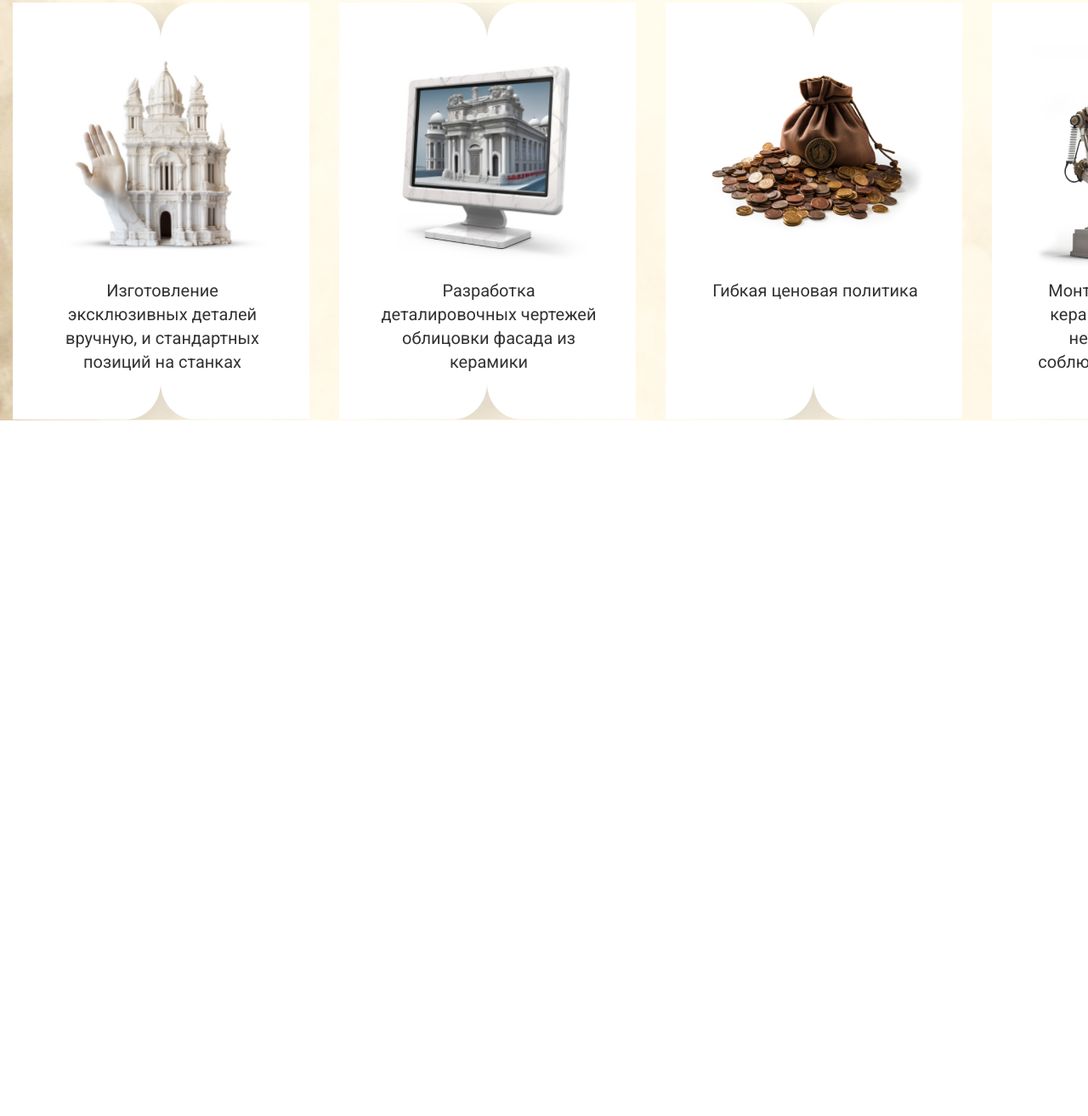
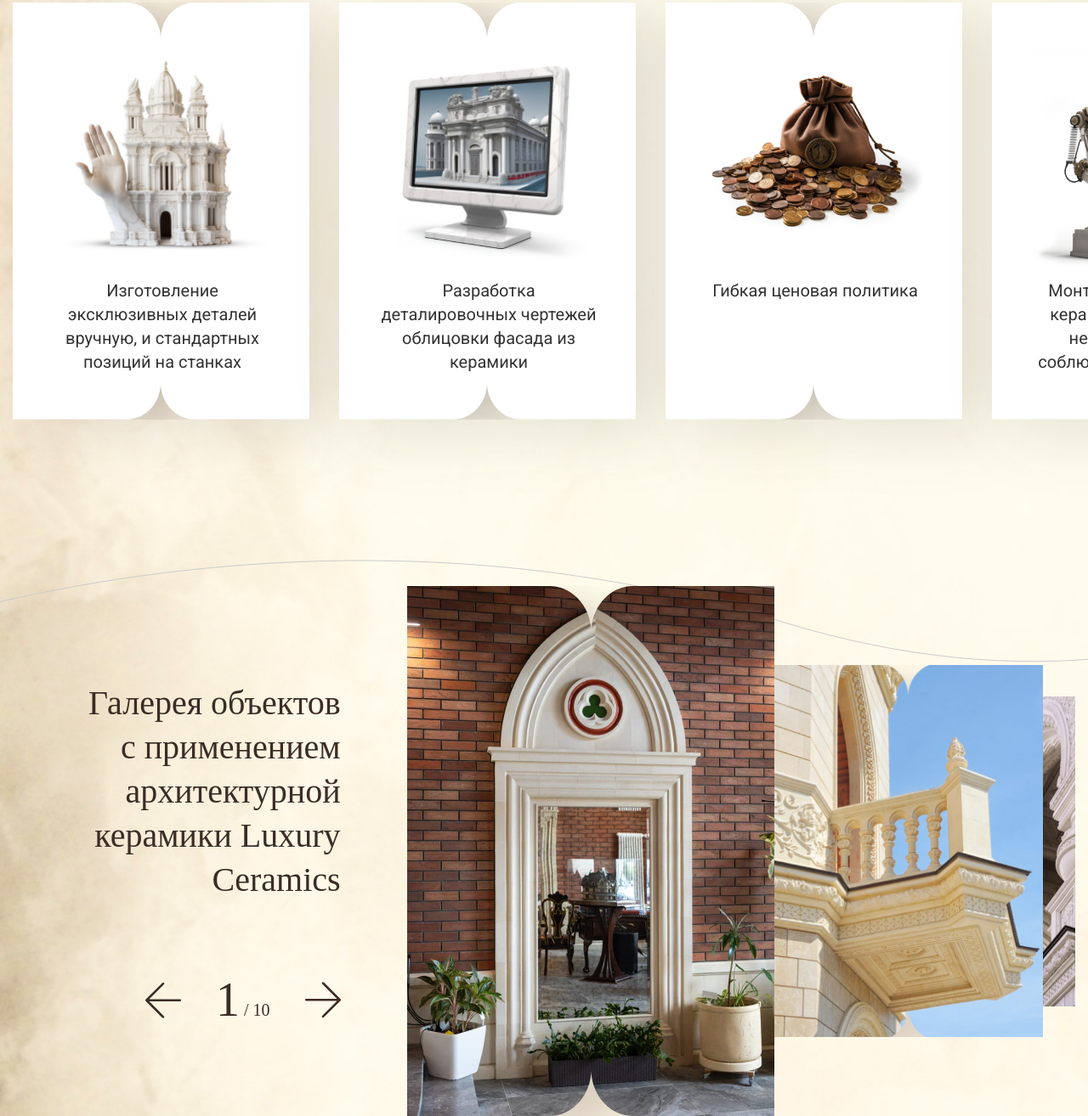
Before and after one commit to Dron245/Luxury-test, a website built with webpack: page src/index.html in a window 1280 px wide. Shown: the part 975-2289 px from the top of the page at 85% size. Before the commit the page ends 1470 px from the top, so only its background shows below. Built offline with nearby package versions, Linux system fonts and the light colour scheme; files whose address does not match are found by name.

Commit message:
0610-1511

```diff
--- a/src/index.html
+++ b/src/index.html
@@ -53,8 +53,58 @@
 						</div>
 					</div>
 				</section>
-				<section class="page__galery">
-
+				<section class="page__galery galery">
+					<div class="galery__container">
+						<div class="galery__content">
+							<h2 class="galery__title">Галерея объектов<br>с применением архитектурной керамики Luxury Ceramics</h2>
+							<div class="galery__control control">
+								<button type="button" class="control__arrow control__arrow_left">
+									<img src="@img/galery/arrow-left.svg" alt="Влево">
+								</button>
+								<div class="galery__pagination"></div>
+								<button type="button" class="control__arrow control__arrow_right">
+									<img src="@img/galery/arrow-left.svg" alt="Вправо">
+								</button>
+							</div>
+						</div>
+						<div class="galery__slider">
+							<div class="galery__swiper">
+								<div class="galery__slide -ibg">
+									<img src="@img/galery/01.png" alt="">
+								</div>
+								<div class="galery__slide -ibg">
+									<img src="@img/galery/02.png" alt="">
+								</div>
+								<div class="galery__slide -ibg">
+									<img src="@img/galery/03.png" alt="">
+								</div>
+								<div class="galery__slide -ibg">
+									<img src="@img/galery/01.png" alt="">
+								</div>
+								<div class="galery__slide -ibg">
+									<img src="@img/galery/02.png" alt="">
+								</div>
+								<div class="galery__slide -ibg">
+									<img src="@img/galery/03.png" alt="">
+								</div>
+								<div class="galery__slide -ibg">
+									<img src="@img/galery/03.png" alt="">
+								</div>
+								<div class="galery__slide -ibg">
+									<img src="@img/galery/01.png" alt="">
+								</div>
+								<div class="galery__slide -ibg">
+									<img src="@img/galery/02.png" alt="">
+								</div>
+								<div class="galery__slide -ibg">
+									<img src="@img/galery/03.png" alt="">
+								</div>
+							</div>
+						</div>
+					</div>
+					<div class="galery__decor">
+						<img src="@img/galery/decor.svg" alt="">
+					</div>
 				</section>
 			</main>
 			@@include('html/_footer.htm',{})
--- a/src/js/files/sliders.js
+++ b/src/js/files/sliders.js
@@ -8,7 +8,7 @@
 // При необходимости подключаем дополнительные модули слайдера, указывая их в {} через запятую
 // Пример: { Navigation, Autoplay }
 import Swiper from 'swiper';
-import { Navigation, Pagination } from 'swiper/modules';
+import { Navigation,Pagination } from 'swiper/modules';
 /*
 Основниые модули слайдера:
 Navigation, Pagination, Autoplay,
@@ -45,22 +45,22 @@ function initSliders() {
 	bildSliders()
 	// Перечень слайдеров
 	// Проверяем, есть ли слайдер на стронице
-	if (document.querySelector('.swiper')) { // Указываем скласс нужного слайдера
+	if (document.querySelector('.galery__slider')) { // Указываем скласс нужного слайдера
 		// Создаем слайдер
-		new Swiper('.swiper', { // Указываем скласс нужного слайдера
+		new Swiper('.galery__slider', { // Указываем скласс нужного слайдера
 			// Подключаем модули слайдера
 			// для конкретного случая
-			modules: [Navigation],
+			modules: [Navigation,Pagination],
 			observer: true,
 			observeParents: true,
-			slidesPerView: 1,
+			slidesPerView: 'auto',
 			spaceBetween: 0,
-			autoHeight: true,
+			// autoHeight: true,
 			speed: 800,
 
 			//touchRatio: 0,
 			//simulateTouch: false,
-			//loop: true,
+			loop: true,
 			//preloadImages: false,
 			//lazy: true,
 
@@ -74,12 +74,13 @@ function initSliders() {
 			*/
 
 			// Пагинация
-			/*
+
 			pagination: {
-				el: '.swiper-pagination',
+				el: '.galery__pagination',
 				clickable: true,
+				type:'fraction',
 			},
-			*/
+
 
 			// Скроллбар
 			/*
@@ -91,8 +92,8 @@ function initSliders() {
 
 			// Кнопки "влево/вправо"
 			navigation: {
-				prevEl: '.swiper-button-prev',
-				nextEl: '.swiper-button-next',
+				prevEl: '.control__arrow_left',
+				nextEl: '.control__arrow_right',
 			},
 
 			// Брейкпоинты
--- a/src/scss/base/swiper.scss
+++ b/src/scss/base/swiper.scss
@@ -7,6 +7,7 @@
 	box-sizing: content-box;
 	display: flex;
 	position: relative;
+	align-items: center;
 }
 .swiper-vertical {
 	.swiper-wrapper {
@@ -15,7 +16,7 @@
 }
 .swiper-autoheight {
 	.swiper-wrapper {
-		align-items: flex-start;
+
 	}
 }
 .swiper-initialized {
--- a/src/scss/home.scss
+++ b/src/scss/home.scss
@@ -132,6 +132,8 @@
 	}
 
 	&__item {
+		fill: #FFF;
+		filter: drop-shadow(30px 10px 40px rgba(60, 44, 38, 0.15));
 		padding: 50px 46px 55px 46px;
 		background: url('@img/advantages/bg.png') 0 0 no-repeat;
 	}
@@ -152,3 +154,143 @@
 		text-align: center;
 	}
 }
+
+/*=========================*/
+
+.page {
+
+	&__galery {
+		margin-top: 195px;
+		position: relative;
+		// z-index: 4;
+		// background-color: #FFF;
+	}
+}
+.galery {
+	position: relative;
+	&__decor {
+		position: absolute;
+		top: -220px;
+		z-index: 1;
+		left: -116px;
+	}
+	&__container {
+		display: flex;
+		align-items: center;
+		position: relative;
+		z-index: 2;
+	}
+
+	&__content {
+		flex: 0 0 37.009967%; /* 557/1505 */
+		padding-right: 77px;
+		text-align: right;
+	}
+
+	&__title {
+		color: #3C2C26;
+		// leading-trim: both;
+		// text-edge: cap;
+		/* H2 */
+		font-family: Crimson;
+		font-size: 40px;
+		// font-style: normal;
+		// font-weight: 400;
+		line-height: 52px; /* 130% */
+		// font-variant: small-caps;
+		&:not(:last-child) {margin-bottom: 90px;}
+	}
+
+	&__control {
+		display: inline-flex;
+		align-items: center;
+		gap: 41px;
+		// margin-left: auto;
+	}
+
+	&__pagination {
+		color: #3C2C26;
+		font-family: Crimson;
+		font-size: rem(20);
+		line-height: math.div(18 , 20);
+		// font-style: normal;
+		// font-weight: 400;
+
+		& .swiper-pagination-current {
+			font-size: 56px;
+			line-height: 50px; /* 89.286% */
+		}
+
+		& .swiper-pagination-total {
+
+		}
+	}
+
+	&__slider {
+
+	}
+
+	&__swiper {
+		// align-items: center;
+	}
+
+	&__slide {
+		width: 433px;
+		height: 624px;
+		// padding-bottom: 72%;
+		transition: width 0.8s, height 0.8s;
+		position: relative;
+		// background: url(../img/galery/01.jpg) lightgray 50% / cover no-repeat;
+		// clip-path: url(../img/galery/mask.png);
+		// mask: url(../img/galery/mask.png);
+		img {
+			position: relative;
+			// z-index: 3;
+
+
+		}
+		// &::before,&::after{
+		// 	content:'';
+		// 	position: absolute;
+		// 	top: 0;
+		// 	width: 50%;
+		// 	height: 100%;
+
+		// }
+		// &::before{
+		// 	left: 0;
+		// 	background-color: #330c0c;
+		// 	z-index: 2;
+		// 	border-radius: 0 50px 50px 0;
+		// }
+		// &::after{
+		// 	background-color: #77608d;
+		// 	right: 0;
+		// 	border-radius: 50px 0 0 50px;
+		// }
+		&.swiper-slide-next {
+			// transform: scale(0.8);
+			width: 316px;
+			height: 438px;
+			// padding-bottom: 46%;
+		}
+		&.swiper-slide-next+.swiper-slide {
+			// transform: scale(0.6);
+			width: 252px;
+			height: 365px;
+			// padding-bottom: 38.5%;
+		}
+	}
+}
+.control {
+
+	&__arrow {
+
+		&_left {
+		}
+
+		&_right {
+			transform: rotate(180deg);
+		}
+	}
+}
```
Also changed, not shown: src/img/galery/01.png (added), src/img/galery/02.png (added), src/img/galery/03.png (added), src/img/galery/arrow-left.svg (added), src/img/galery/decor.svg (added).
